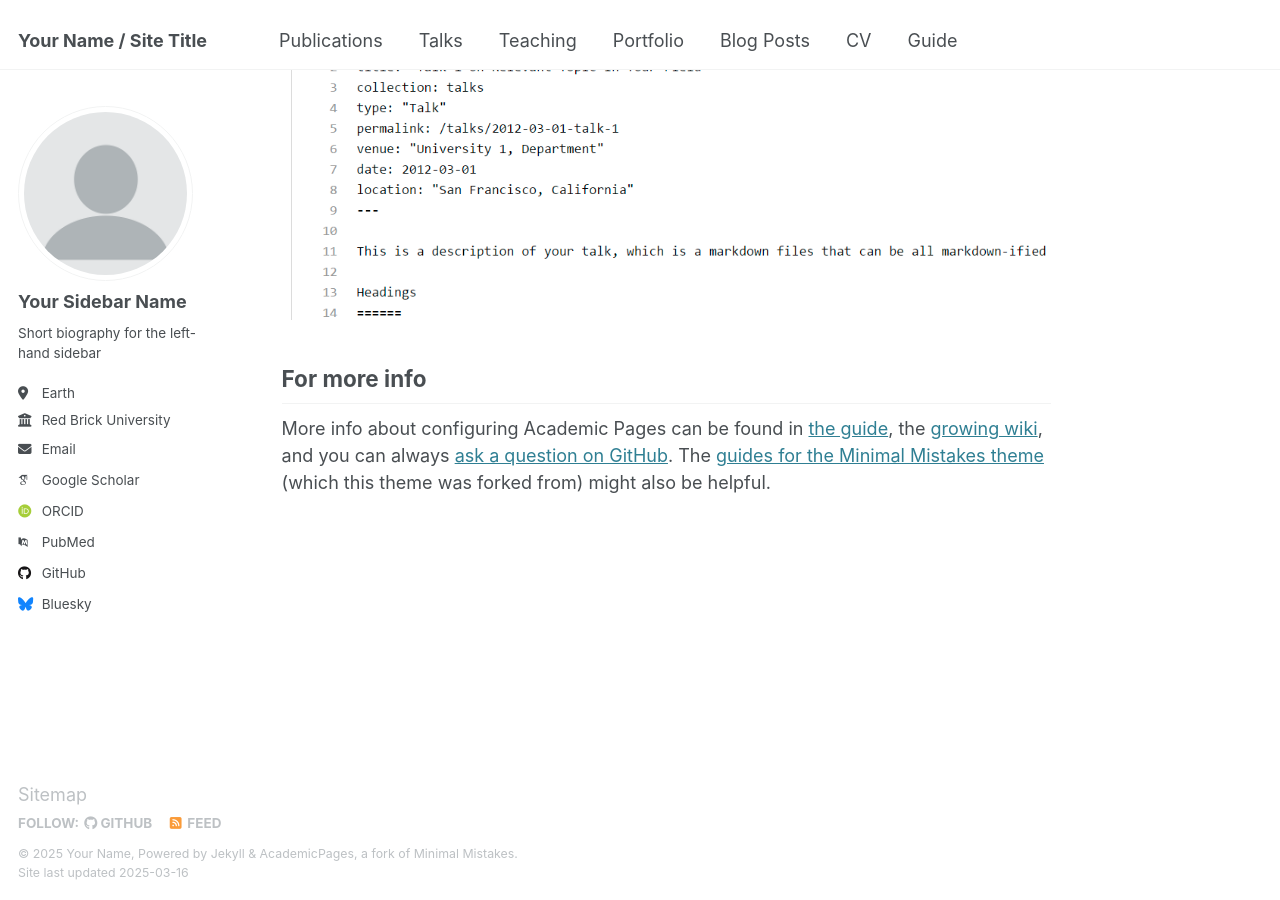
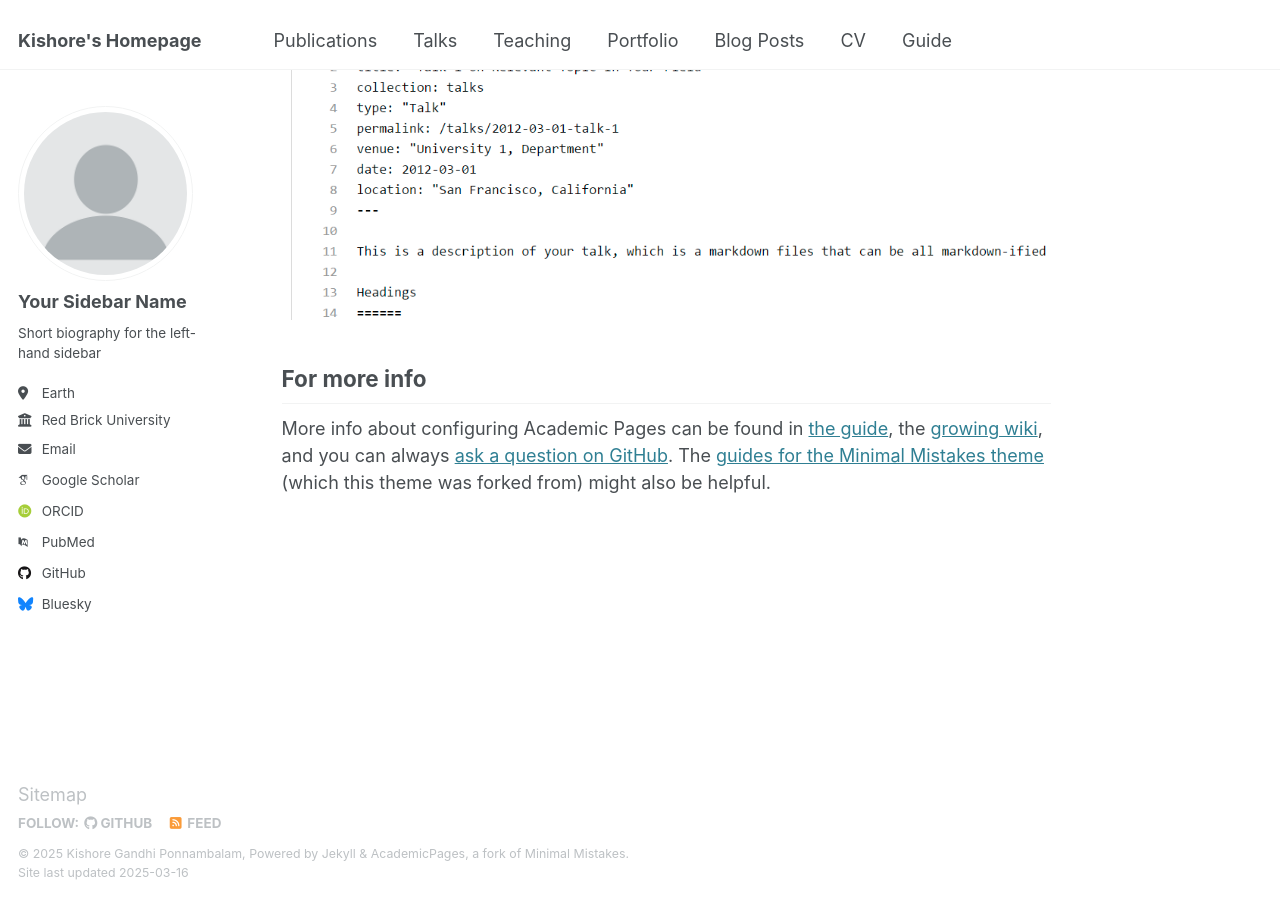
Before and after one commit to Kishore-Gandhi/kishore-gandhi.github.io, a Jekyll site: the page built from _pages/about.md, in a window 1280 px wide and 900 px high, scrolled down 2642 px. Built offline with Jekyll 4.4.1, drawn with Linux system fonts in a browser that asks for light colours; some web fonts are replaced.

Commit message:
Name Check

```diff
--- a/_config.yml
+++ b/_config.yml
@@ -9,11 +9,11 @@
 # Basic Site Settings
 locale                   : "en-US"
 site_theme               : "default"
-title                    : "Your Name / Site Title"
+title                    : "Kishore's Homepage"
 title_separator          : "-"
-name                     : &name "Your Name"
+name                     : &name "Kishore Gandhi Ponnambalam"
 description              : &description "personal description"
-url                      : https://academicpages.github.io # the base hostname & protocol for your site e.g. "https://[your GitHub username].github.io"
+url                      : https://kishore-gandhi.github.io # the base hostname & protocol for your site e.g. "https://[your GitHub username].github.io"
 baseurl                  : "" # the subpath of your site, e.g. "/blog"
 repository               : "academicpages/academicpages.github.io"
 
```
